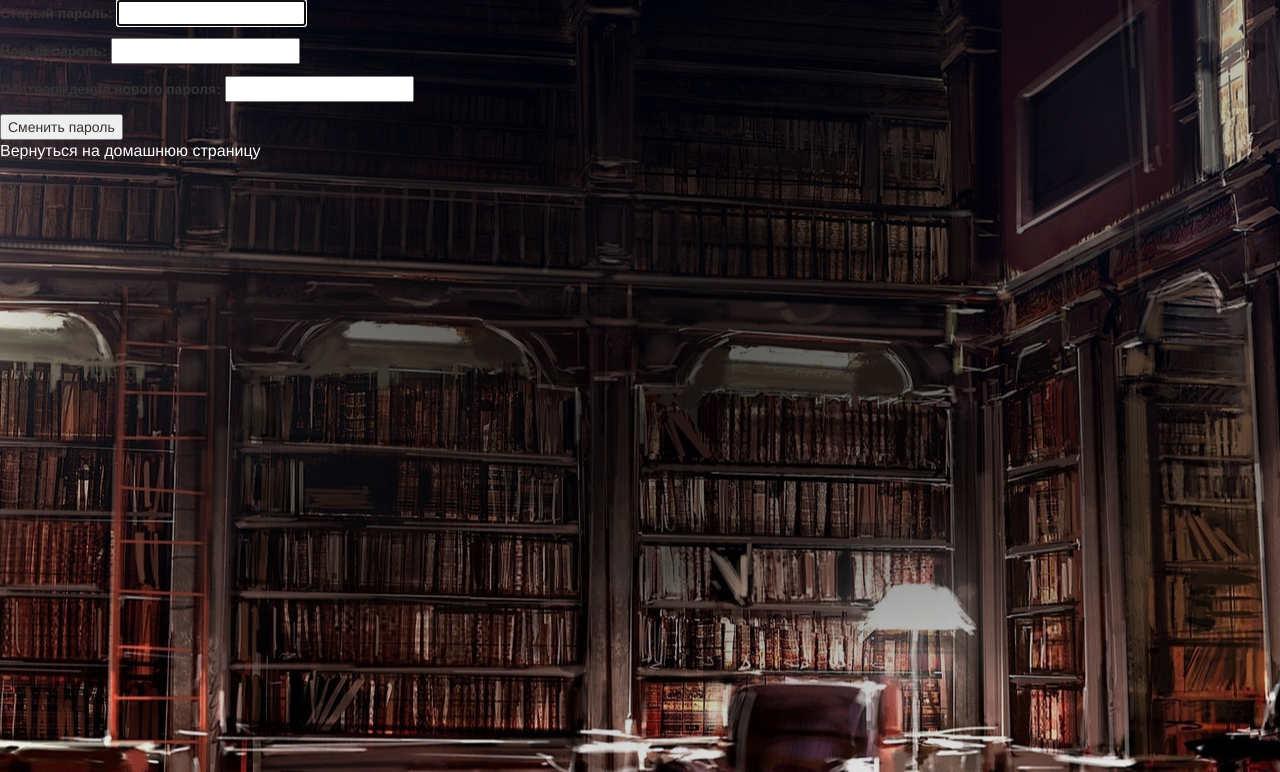
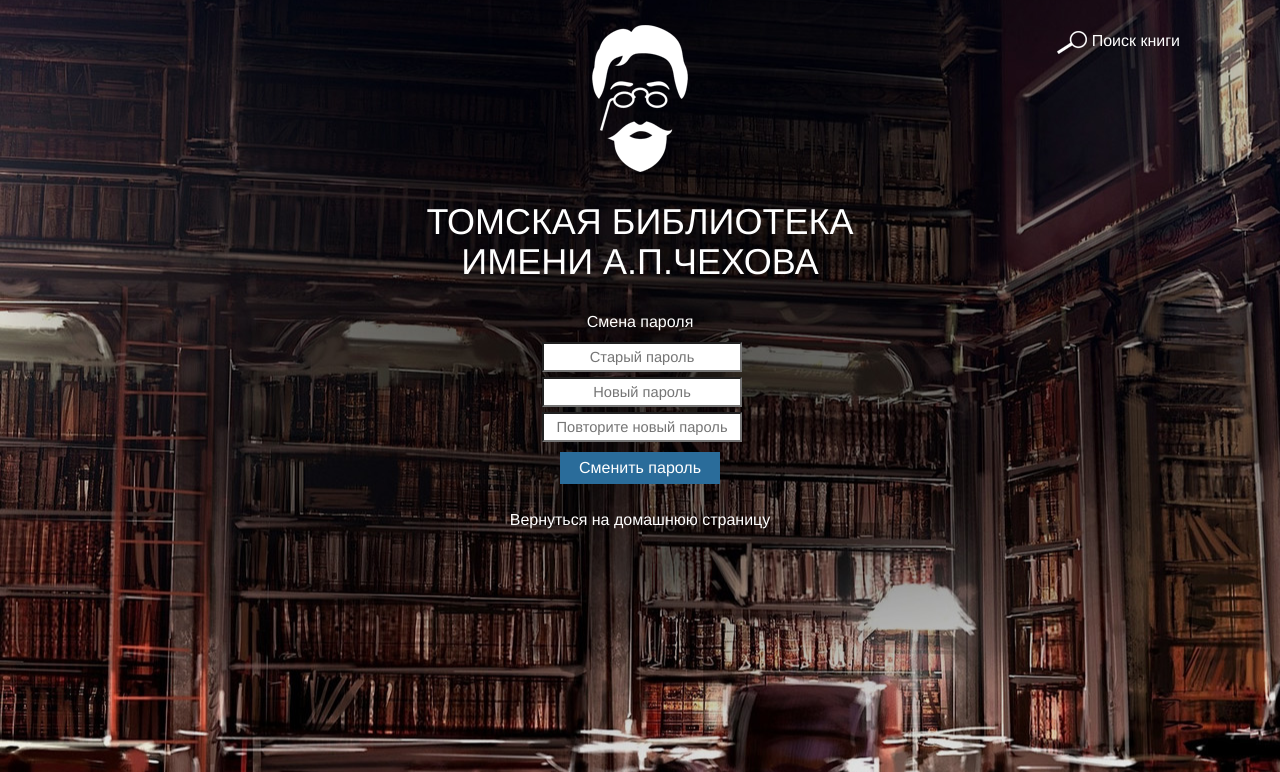
Before and after one commit to aponomareva93/library_system, a Django app: page /change_pass/ in a window 1280 px wide. Shown: the top 772 px of the page. Run offline with Django 3.2, Linux system fonts and the light colour scheme; some libraries are stand-ins or nearby versions.

Commit message:
layout change password page

```diff
--- a/static/styles.css
+++ b/static/styles.css
@@ -122,3 +122,8 @@ a:hover{
    font-size: 12pt;
    text-align: center;
 }
+
+.main_page {
+    margin-top: 25px;
+    text-align: center;
+}
--- a/templates/change_pass.html
+++ b/templates/change_pass.html
@@ -1,12 +1,35 @@
 {% extends "base.html" %}
+{% load staticfiles %}
 {% block title %}Смена пароля{% endblock %}  </head>
 {% block content %}
-    <form action="" method="post">
-      {% csrf_token %}
-      <!-- as_p для того, чтобы каждый элемент формы был с новой строки -->
-      {{ form.as_p }}
-      <button type="submit">Сменить пароль</button>
-        <br>
+
+    <div class="header">
+                <div class="container">
+
+                    <div class="row">
+
+                        <div class="col-sm-4"></div>
+                        <div class="col-sm-4 text-center">
+                            <img src="{% static "img/logo.png" %}" class="logo">
+                        </div>
+                        <div class="col-sm-4 text-right">
+                            <div class="search">
+                                <img src="{% static "img/search.png" %}"><a href="../search">Поиск книги</a>
+                            </div>
+                        </div>
+
+                    </div>
+
+                    <div class="title">
+                        <h1>ТОМСКАЯ БИБЛИОТЕКА<br>ИМЕНИ А.П.ЧЕХОВА</h1>
+                    </div>
+
+                    <div class="login">
+                        Смена пароля
+                    </div>
+
+                <form class="form_login" action="" method="post">
+
                     {% for message in messages %}
                         {% if message.tags == 'error' %}
                             <p style="color: red;">{{ message }}</p>
@@ -14,6 +37,26 @@
                              <p style="color: green;">{{ message }}</p>
                         {% endif %}
                     {% endfor %}
+
+                    {% csrf_token %}
+
+                    <label for="id_old_password"></label>
+                    <input type="password" name="old_password" value="" id="id_old_password" placeholder="Старый пароль"><br>
+
+                    <label for="id_new_password1"></label>
+                    <input type="password" name="new_password1" value="" id="id_new_password1" placeholder="Новый пароль"><br>
+
+                    <label for="id_new_password2"></label>
+                    <input type="password" name="new_password2" value="" id="id_new_password2" placeholder="Повторите новый пароль"><br>
+
+                    <button type="submit" class="btn bucket">Сменить пароль</button><br>
+
                 </form>
+
+                <div class="main_page">
                     <a href="../index">Вернуться на домашнюю страницу</a>
+                </div>
+
+                </div>
+    </div>
 {% endblock %}
--- a/templates/login.html
+++ b/templates/login.html
@@ -45,6 +45,10 @@
 
                     </form>
 
+                <div class="main_page">
+                    <a href="../index">Вернуться на домашнюю страницу</a>
+                </div>
+
                 </div>
         </div>
 
```
Lines whose indentation alone changed are shown as unchanged.
